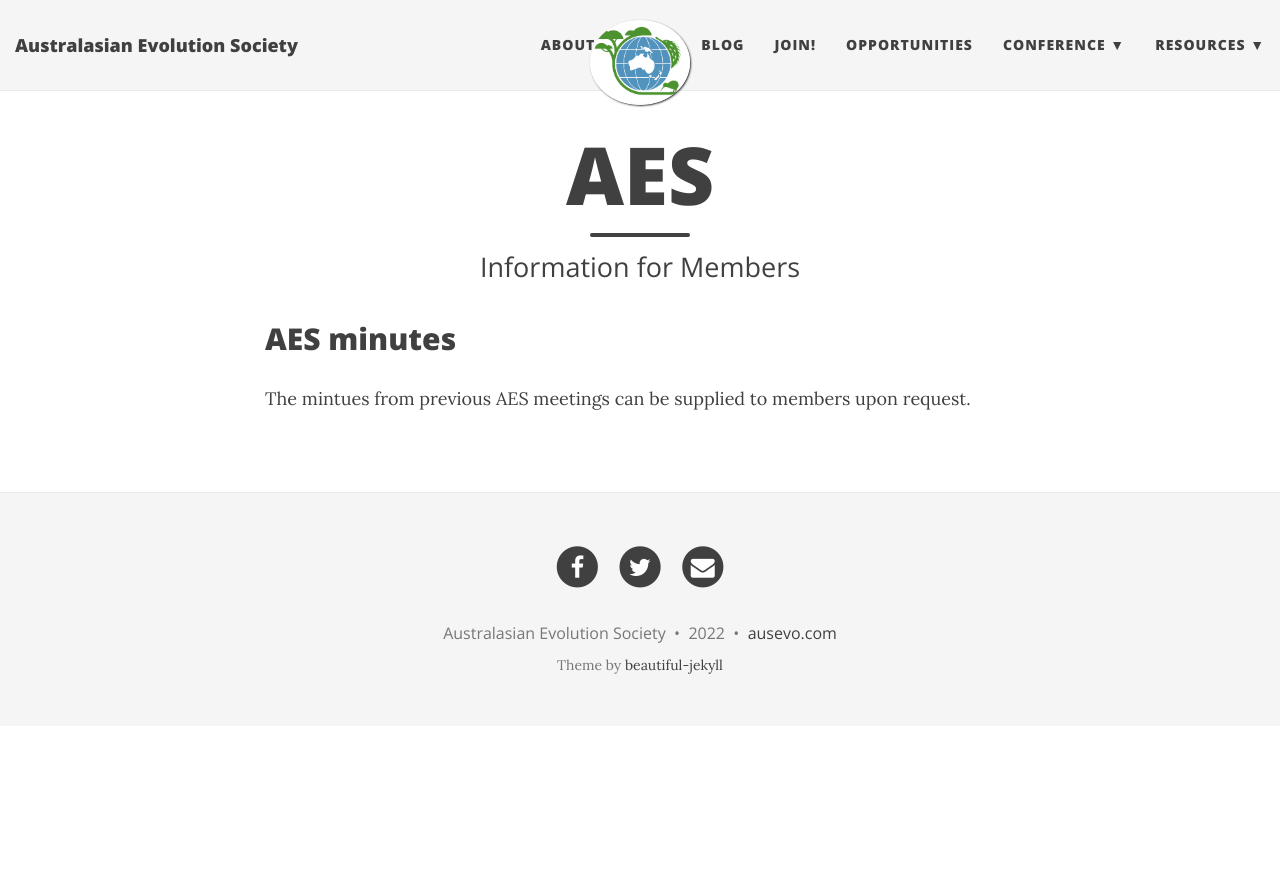
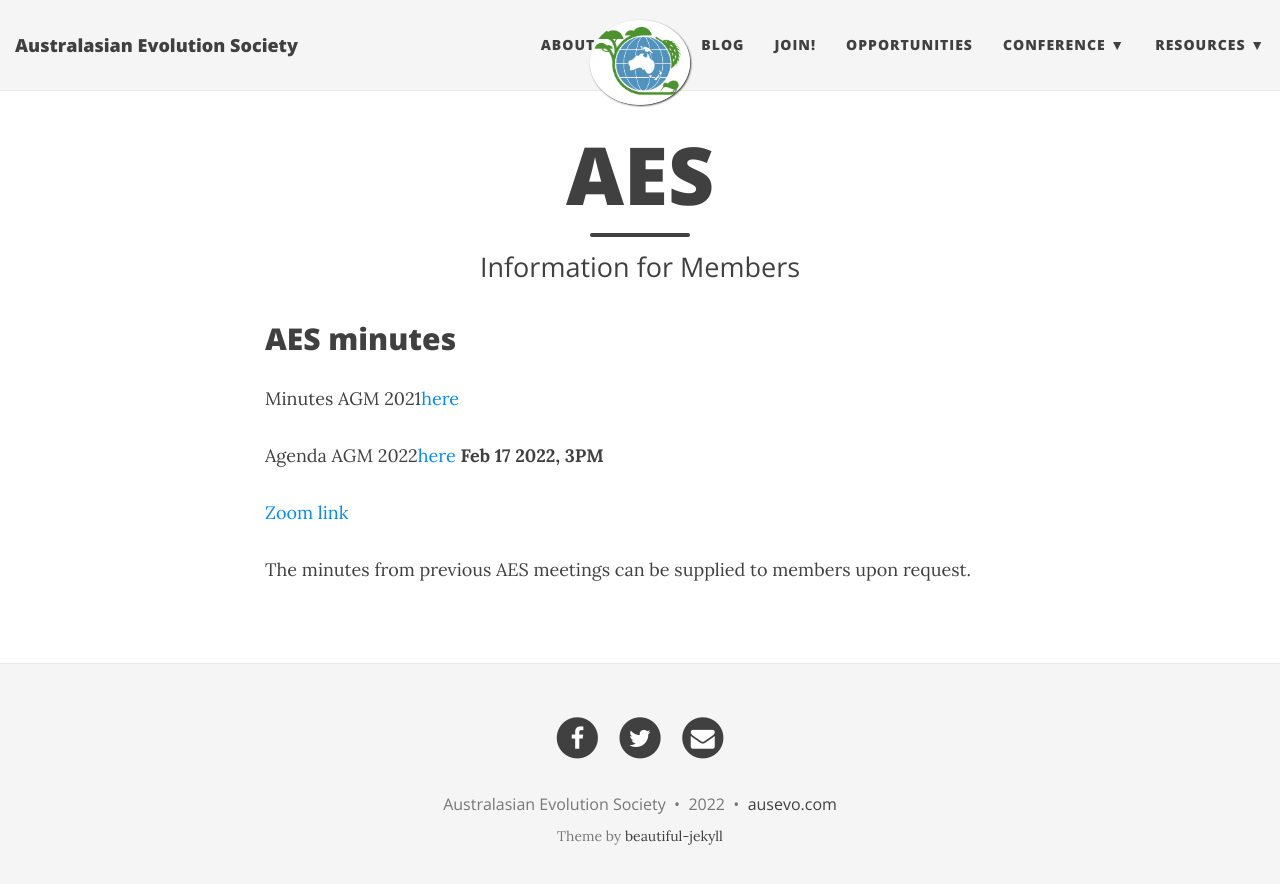
Before and after one commit to ausevo/ausevo.github.io, a Jekyll site: the page built from requestMins.md, in a window 1280 px wide. Shown: the top 884 px of the page. Built offline with Jekyll 4.4.1, drawn with Linux system fonts in a browser that asks for light colours; nearby versions of some CDN libraries.

Commit message:
Minute info

```diff
--- a/requestMins.md
+++ b/requestMins.md
@@ -6,4 +6,10 @@ subtitle: Information for Members
 
 ## AES minutes
 
-The mintues from previous AES meetings can be supplied to members upon request.
+Minutes AGM 2021[here](./docs/AES AGM 2021_upload.pdf)
+
+Agenda AGM 2022[here](./docs/Agenda AGM 2021.pdf) **Feb 17 2022, 3PM**
+
+[Zoom link](https://unimelb.zoom.us/j/82715242867?pwd=S3pxWUhFc2NtMDFNTjFSSUZyRW5XUT09&from=addon)
+
+The minutes from previous AES meetings can be supplied to members upon request.
```
Also changed, not shown: 2 other files.
